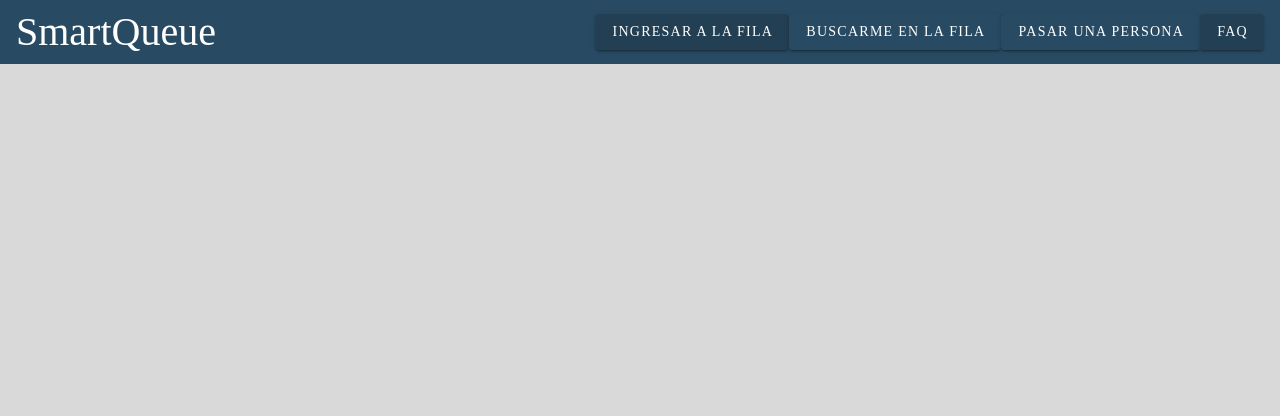
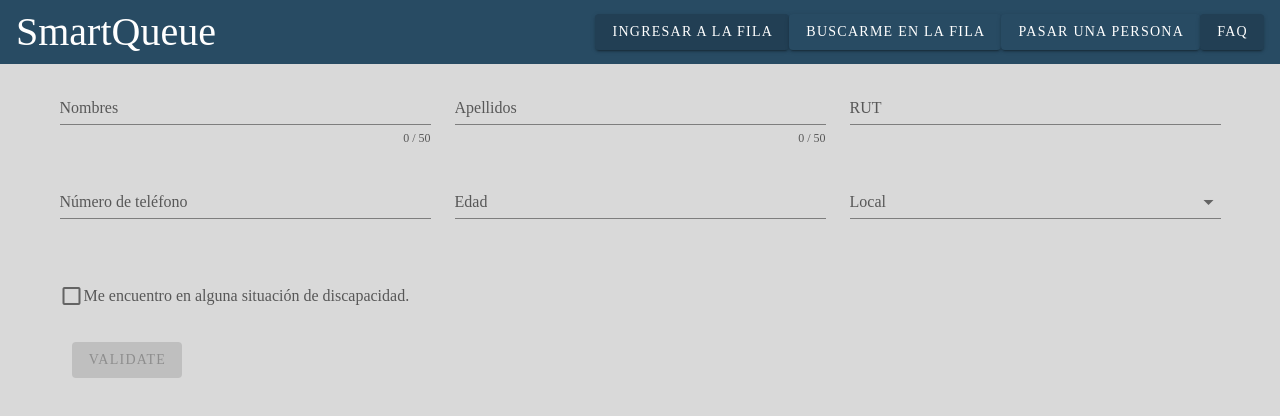
Before and after one commit to ManachoM/SmartQueue, a Vue app in the folder src/main/resources/smartqueuefront/: page / in a window 1280 px wide. Shown: the top 416 px of the page. Built offline with nearby package versions, Linux system fonts and the light colour scheme.

Commit message:
Vista principal (inscribirse en una fila, no conectado al back)

```diff
--- a/src/main/resources/smartqueuefront/src/views/Home.vue
+++ b/src/main/resources/smartqueuefront/src/views/Home.vue
@@ -1,5 +1,98 @@
 <template>
+
   <div id="home" class = "background-color-page">
+    <v-form v-model="valid">
+      <v-container>
+        <v-row>
+          <v-col
+              cols="12"
+              md="4"
+          >
+            <v-text-field
+                v-model="firstname"
+                :rules="nameRules"
+                :counter="50"
+                label="Nombres"
+                required
+            ></v-text-field>
+          </v-col>
+
+          <v-col
+              cols="12"
+              md="4"
+          >
+            <v-text-field
+                v-model="lastname"
+                :rules="lastRules"
+                :counter="50"
+                label="Apellidos"
+                required
+            ></v-text-field>
+          </v-col>
+
+          <v-col
+              cols="12"
+              md="4"
+          >
+            <v-text-field
+                v-model="RUT"
+                label="RUT"
+                :rules = "rutRules"
+                required
+            ></v-text-field>
+          </v-col>
+        </v-row>
+        <v-row>
+          <v-col cols = "12" md = "4">
+            <v-text-field
+                v-model="phoneNumber"
+                :rules="phoneRules"
+                label="Número de teléfono"
+                required
+            ></v-text-field>
+          </v-col>
+          <v-col cols = "12" md = "4">
+            <v-text-field
+                v-model="age"
+                :rules="ageRules"
+                label="Edad"
+
+                required
+            ></v-text-field>
+          </v-col>
+          <v-col>
+            <v-select
+                v-model="select"
+                :items="items"
+                taggable
+                multiple
+                label="Local"
+                required
+            >
+            </v-select>
+          </v-col>
+        </v-row>
+        <v-row>
+          <v-col cols = "12" md = "4">
+            <v-checkbox
+                v-model="checkbox"
+                label="Me encuentro en alguna situación de discapacidad."
+
+            ></v-checkbox>
+            <v-col cols = "12" md = "4">
+              <v-btn
+                  :disabled="!valid"
+                  color="#284b63"
+                  class="mr-4"
+                  @click="validate"
+              >
+                Validate
+              </v-btn>
+            </v-col>
+          </v-col>
+        </v-row>
+      </v-container>
+    </v-form>
 
 
   </div>
@@ -10,6 +103,48 @@
 
 export default {
   name: "Home",
+  data: () => ({
+    items: [
+      'ola','qtalllllll'
+    ],
+    valid: true,
+    firstname: '',
+    nameRules: [
+      v => !!v || 'Llena el campo nombre.',
+      v => (v && v.length <= 50) || 'El nombre debe ser de menos de 50 carácteres.',
+    ],
+    lastname: '',
+    lastRules: [
+      v => !!v || 'Llena el campo nombre.',
+      v => (v && v.length <= 50) || 'El nombre debe ser de menos de 50 carácteres.',
+    ],
+    phoneNumber: '',
+    phoneRules: [
+      v => !!v || 'Llena el campo número de teléfono.',
+      v => /^\+?([0-9]{3})\)?[-. ]?([0-9]{4})[-. ]?([0-9]{4})$/.test(v) || 'Ingresa un número de teléfono válido (ej: +111 1111 1111)'
+    ],
+    RUT: '',
+    rutRules: [
+      v => !!v || 'Llena el campo de RUT',
+      v => /^[0-9]+[-|‐]{1}[0-9kK]{1}$/.test(v) || 'Este RUT no es válido (ej: 12345578-9)',
+
+    ],
+    age: '',
+    ageRules: [
+      v => !!v || 'Llena el campo edad',
+      v => /^[0-9]$/.test(v) || 'La edad debe ser un número',
+    ],
+
+    checkbox: false,
+  }),
+  methods: {
+    validate () {
+      this.$refs.form.validate()
+    },
+    reset () {
+      this.$refs.form.reset()
+    },
+  },
 };
 </script>
 
```
Also changed, not shown: 1 other file (tests, documents, lock files or other folders).
